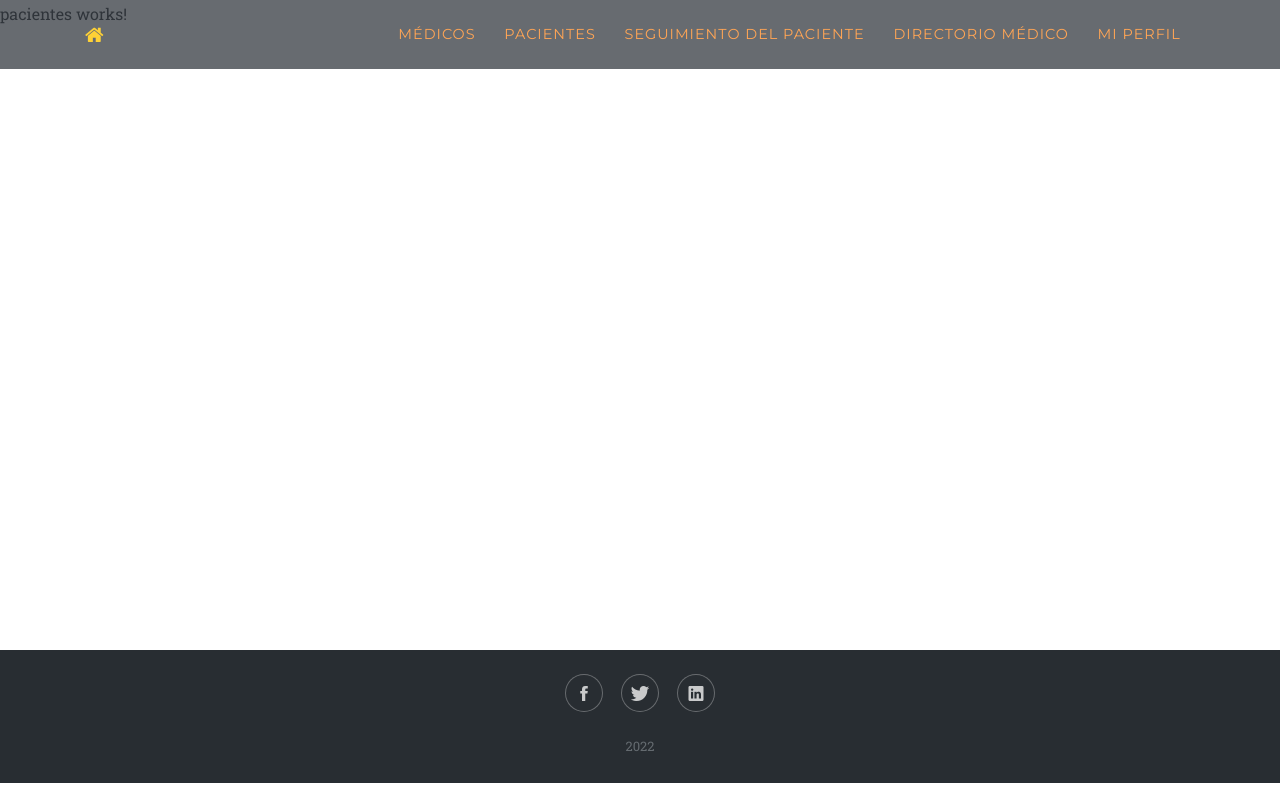
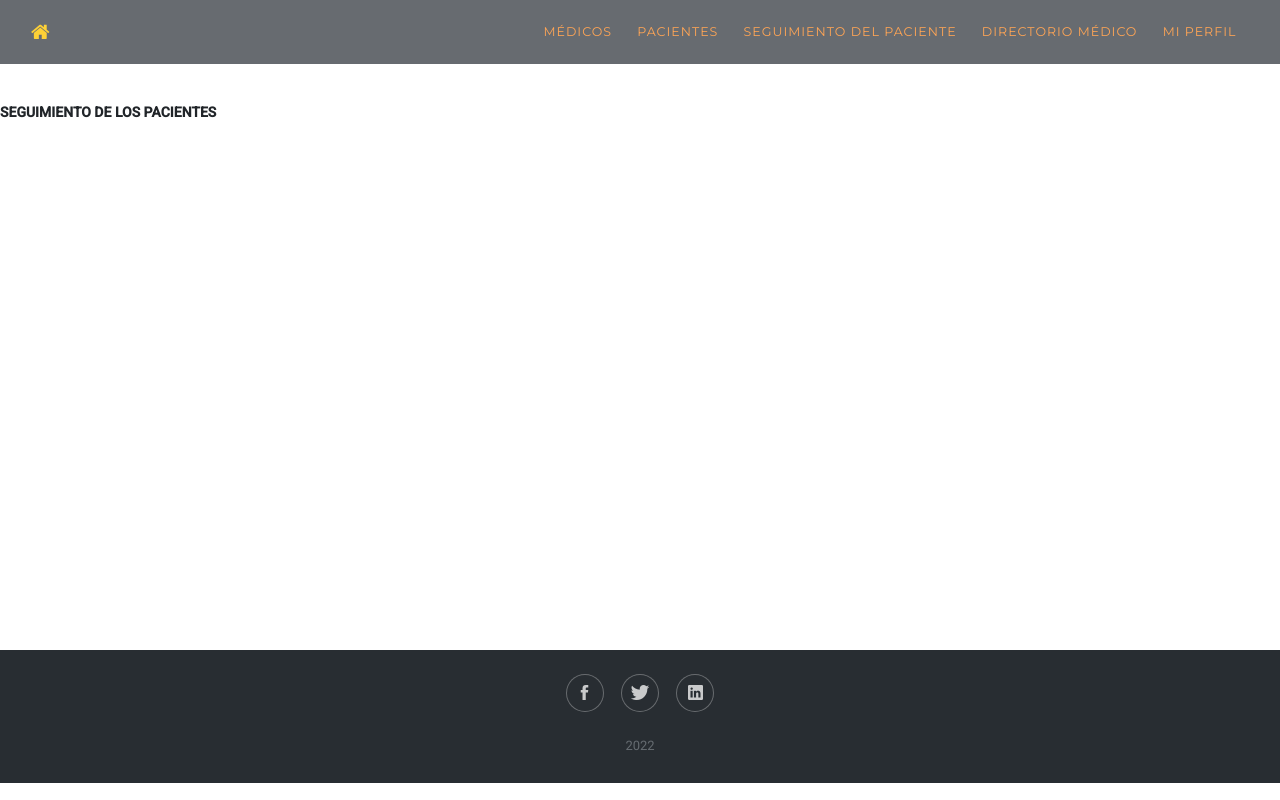
Before and after one commit to Bryant-Tello/Web, an Angular app in the folder inen-app/: page /pacientes in a window 1280 px wide. Built offline with nearby package versions, Linux system fonts and the light colour scheme; a web font is replaced by a local one.

Commit message:
instalacion de angular material

```diff
--- a/inen-app/angular.json
+++ b/inen-app/angular.json
@@ -27,6 +27,7 @@
               "src/assets"
             ],
             "styles": [
+              "./node_modules/@angular/material/prebuilt-themes/deeppurple-amber.css",
               "src/styles.css"
             ],
             "scripts": []
@@ -94,6 +95,7 @@
               "src/assets"
             ],
             "styles": [
+              "./node_modules/@angular/material/prebuilt-themes/deeppurple-amber.css",
               "src/styles.css"
             ],
             "scripts": []
--- a/inen-app/package.json
+++ b/inen-app/package.json
@@ -11,10 +11,12 @@
   "private": true,
   "dependencies": {
     "@angular/animations": "~13.3.0",
+    "@angular/cdk": "^13.3.2",
     "@angular/common": "~13.3.0",
     "@angular/compiler": "~13.3.0",
     "@angular/core": "~13.3.0",
     "@angular/forms": "~13.3.0",
+    "@angular/material": "^13.3.2",
     "@angular/platform-browser": "~13.3.0",
     "@angular/platform-browser-dynamic": "~13.3.0",
     "@angular/router": "~13.3.0",
--- a/inen-app/src/app/app.component.html
+++ b/inen-app/src/app/app.component.html
@@ -1,5 +1,5 @@
-<nav class="navbar navbar-dark navbar-expand-lg fixed-top" id="mainNav" style="opacity: 1;background-color: rgba(52,58,64,0.75);">
-  <div class="container">
+<nav class="navbar navbar-inverse navbar-expand-lg fixed-top" id="mainNav" style="opacity: 1;background-color: rgba(52,58,64,0.75);">
+  <div class="container-fluid">
     <a class="navbar-brand js-scroll-trigger" routerLink="home" style="color: rgb(255,165,85);">
       <a href="home" target="_blank">
         <i class="fa fa-home"></i>
@@ -30,9 +30,12 @@
           </ul>
           <!-- <a class="btn btn-primary text-black-50 border-dark" routerLink="medicos" href="userLogin.html" style="font-family: Montserrat, sans-serif;font-weight: normal;background-color: rgb(255,165,85);border:none;">Acceder</a> -->
       </div>
+
   </div>
 </nav>
-<section style="min-height: 650px; padding-top: 0px; padding-bottom: 0px;">
+
+
+<section style="min-height: 650px; padding-top: 100px; padding-bottom: 0px;">
   <router-outlet>
 
   </router-outlet>
--- a/inen-app/src/app/pages/pacientes/pacientes.component.html
+++ b/inen-app/src/app/pages/pacientes/pacientes.component.html
@@ -1 +1,7 @@
-<p>pacientes works!</p>
+<div>
+    <p>
+        <b>
+           SEGUIMIENTO DE LOS PACIENTES
+        </b>
+    </p>
+</div>
--- a/inen-app/src/index.html
+++ b/inen-app/src/index.html
@@ -18,8 +18,11 @@
   <link rel="stylesheet" href="assets/css/Login-Form-Dark.css">
   <link rel="stylesheet" href="assets/css/Map-Clean.css">
 
+  <link rel="preconnect" href="https://fonts.gstatic.com">
+  <link href="https://fonts.googleapis.com/css2?family=Roboto:wght@300;400;500&display=swap" rel="stylesheet">
+  <link href="https://fonts.googleapis.com/icon?family=Material+Icons" rel="stylesheet">
 </head>
-<body>
+<body class="mat-typography">
   <app-root></app-root>
 
   <div id="contact" class="footer-dark" style="padding: 0px;">
--- a/inen-app/src/styles.css
+++ b/inen-app/src/styles.css
@@ -1 +1,4 @@
 /* You can add global styles to this file, and also import other style files */
+
+html, body { height: 100%; }
+body { margin: 0; font-family: Roboto, "Helvetica Neue", sans-serif; }
```
Also changed, not shown: inen-app/src/app/app.module.ts (+5 -2 lines), 1 other file (tests, documents, lock files or other folders).
